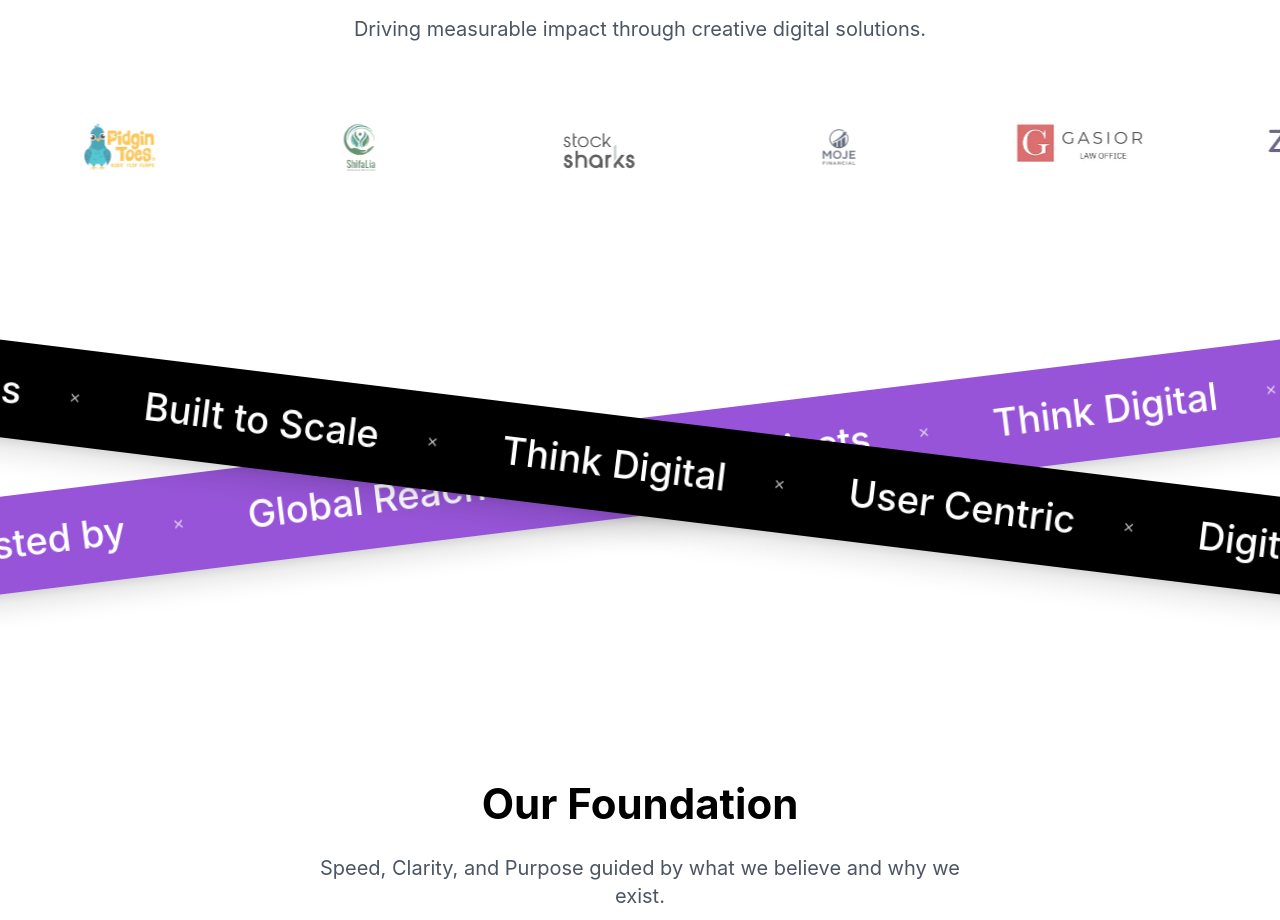
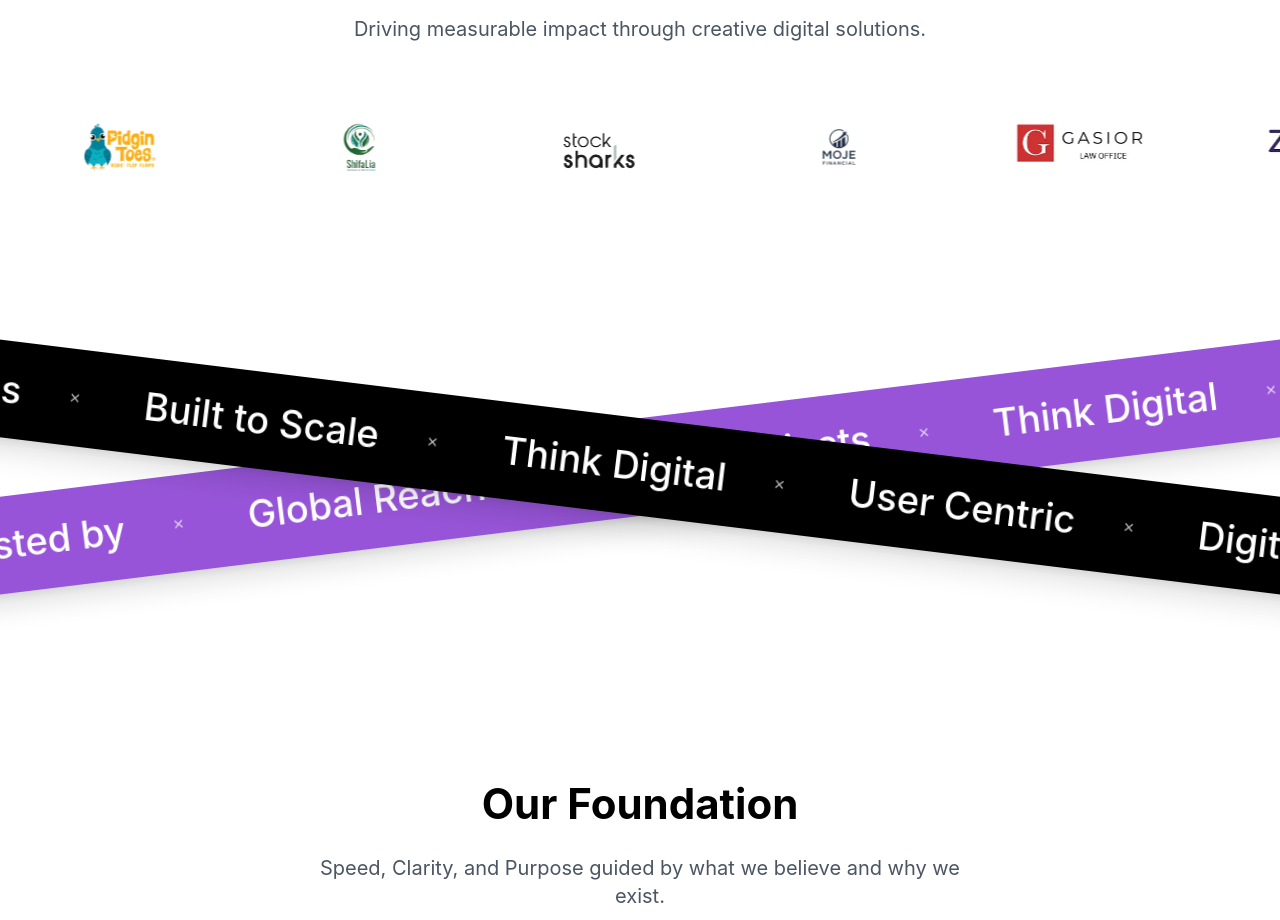
Before and after one commit to Abdullah-Software-Engineer/hatch-second-brand, a Next.js app: page /about in a window 1280 px wide. Shown: the part 1720-2640 px from the top of the page. Built offline with nearby package versions, Linux system fonts and the light colour scheme; a web font is replaced by a local one.

Commit message:
Remove hover effects from logo container in ClientsSection for a cleaner design

```diff
--- a/app/sections/About/ClientsSection.tsx
+++ b/app/sections/About/ClientsSection.tsx
@@ -42,7 +42,7 @@ export default function ClientsSection() {
           {[...LOGOS, ...LOGOS].map((src, index) => (
             <div
               key={index}
-              className="flex items-center justify-center mx-6 sm:mx-8 lg:mx-10 min-w-[120px] sm:min-w-[140px] md:min-w-[160px]  opacity-70 hover:grayscale-0 hover:opacity-100 transition-all duration-300"
+              className="flex items-center justify-center mx-6 sm:mx-8 lg:mx-10 min-w-[120px] sm:min-w-[140px] md:min-w-[160px]"
             >
               <div className="relative h-10 md:h-12 w-[120px] md:w-[140px]">
                 <Image
```
